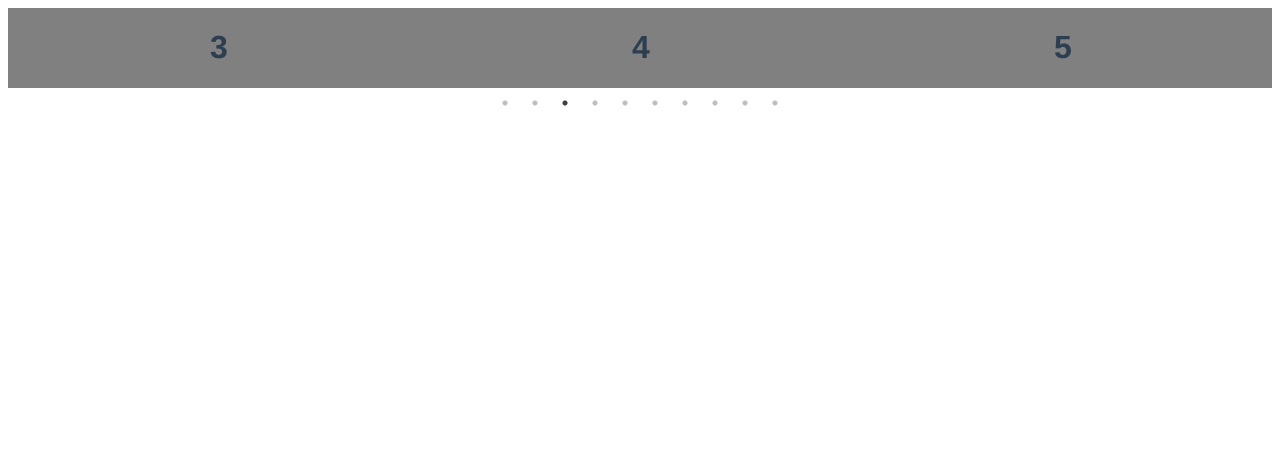
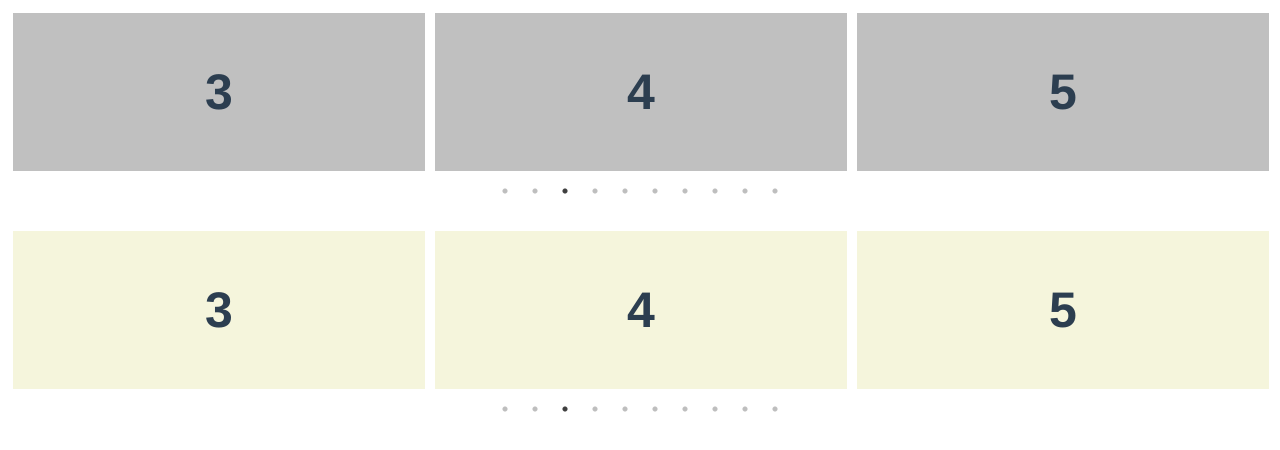
Before and after one commit to ppotatoG/tutorial, a Vue app: page / in a window 1280 px wide. Shown: the top 450 px of the page. Built offline with nearby package versions, Linux system fonts and the light colour scheme.

Commit message:
init - slick

```diff
--- a/src/components/slick.vue
+++ b/src/components/slick.vue
@@ -1,16 +1,10 @@
 <template>
-    <div>
+    <div class="wrap">
         <VueSlickCarousel v-bind="settings">
-            <div><h1>1</h1></div>
-            <div><h1>2</h1></div>
-            <div><h1>3</h1></div>
-            <div><h1>4</h1></div>
-            <div><h1>5</h1></div>
-            <div><h1>6</h1></div>
-            <div><h1>7</h1></div>
-            <div><h1>8</h1></div>
-            <div><h1>9</h1></div>
-            <div><h1>10</h1></div>
+            <div v-for="i in 10" v-bind:key="i"><p>{{ i }}</p></div>
+        </VueSlickCarousel>
+        <VueSlickCarousel v-bind="settings">
+            <div v-for="i in 10" v-bind:key="i"><p>{{ i }}</p></div>
         </VueSlickCarousel>
     </div>
 </template>
@@ -26,6 +20,7 @@ export default {
     data() {
         return {
             settings: {
+                "arrows": false,
                 "dots": true,
                 "infinite": true,
                 "slidesToShow": 3,
@@ -34,7 +29,8 @@ export default {
                 "autoplaySpeed": 2000,
                 "pauseOnDotsHover": true,
                 "pauseOnFocus": true,
-                "pauseOnHover": true
+                "pauseOnHover": true,
+                "adaptiveHeight": true
             }
         }
     }
@@ -42,7 +38,27 @@ export default {
 </script>
 
 <style lang="scss">
-.slick-slide {
-    background: gray;
+.slick {
+    &-slider {
+        & + .slick-slider {
+            margin-top: 50px;
+            .slick-slide > div {
+                background: beige;
+            }
+        }
+    }
+    &-slide {
+        > div {
+            background: silver;
+            margin: 5px;
+        }
+        p {
+            text-align: center;
+            font: {
+                size: 50px;
+                weight: bold;
+            }
+        }
+    }
 }
 </style>
```
